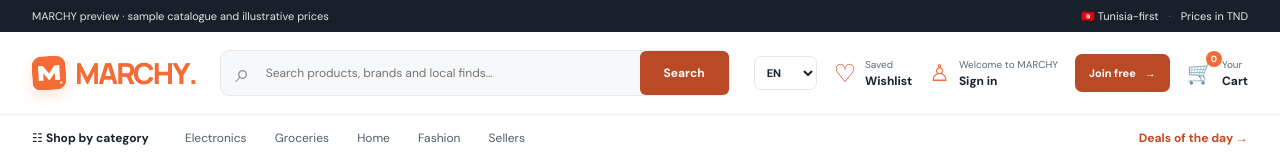
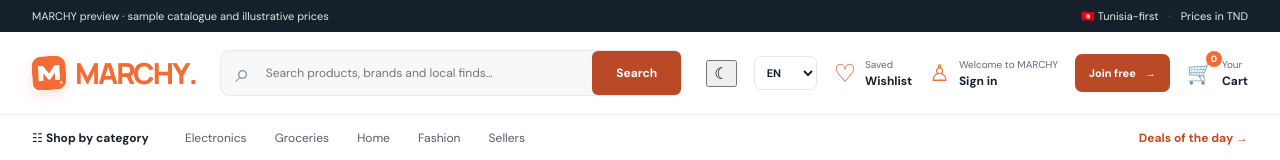
Before and after one commit to medkhalilghdamsi-dev/MARCHY, a React (Vite) app: page / in a window 1280 px wide. Shown: the top 160 px of the page. Built offline with nearby package versions, Linux system fonts and the light colour scheme.

Commit message:
Add accessible light and dark mode control

```diff
--- a/src/components/MarketplaceChrome.jsx
+++ b/src/components/MarketplaceChrome.jsx
@@ -5,7 +5,7 @@ import { sellerForProduct } from '../data/sellers'
 import { money, searchTextMatches } from '../utils/marketplace'
 import { translateTree } from '../i18n/translate'
 
-function Header({ cartCount, query, setQuery, language, setLanguage }) {
+function Header({ cartCount, query, setQuery, language, setLanguage, theme, setTheme }) {
   const [menuOpen, setMenuOpen] = useState(false)
   const [searchOpen, setSearchOpen] = useState(false)
   const [recentSearches, setRecentSearches] = useState(() => { try { return JSON.parse(localStorage.getItem('marchy-recent-searches') || '[]').filter(value => typeof value === 'string').slice(0, 5) } catch { return [] } })
@@ -61,7 +61,7 @@ function Header({ cartCount, query, setQuery, language, setLanguage }) {
           <button type="button" className="search-suggestion-close" onClick={()=>setSearchOpen(false)}>Close suggestions</button>
         </div>}
       </form>
-      <div className="header-actions"><label className="language-picker"><span className="sr-only">Language</span><select aria-label="Language" value={language} onChange={e=>setLanguage(e.target.value)}><option value="en">EN</option><option value="fr">FR</option><option value="ar">عربي</option></select></label><Link to="/wishlist" className="action-link wishlist-link"><span className="action-icon">♡</span><span><small>Saved</small><b>Wishlist</b></span></Link><Link to="/login" className="action-link header-signin"><span className="action-icon">♙</span><span><small>Welcome to MARCHY</small><b>Sign in</b></span></Link><Link to="/signup" className="header-join-link">Join free <span>→</span></Link><Link to="/cart" className="action-link cart-link"><span className="cart-icon">🛒<i aria-live="polite" aria-atomic="true">{cartCount}</i></span><span><small>Your</small><b>Cart</b></span></Link></div>
+      <div className="header-actions"><button type="button" className="theme-toggle" onClick={() => setTheme(theme === 'dark' ? 'light' : 'dark')} aria-label={theme === 'dark' ? 'Switch to light mode' : 'Switch to dark mode'} aria-pressed={theme === 'dark'} title={theme === 'dark' ? 'Switch to light mode' : 'Switch to dark mode'}><span aria-hidden="true">{theme === 'dark' ? '☀' : '☾'}</span></button><label className="language-picker"><span className="sr-only">Language</span><select aria-label="Language" value={language} onChange={e=>setLanguage(e.target.value)}><option value="en">EN</option><option value="fr">FR</option><option value="ar">عربي</option></select></label><Link to="/wishlist" className="action-link wishlist-link"><span className="action-icon">♡</span><span><small>Saved</small><b>Wishlist</b></span></Link><Link to="/login" className="action-link header-signin"><span className="action-icon">♙</span><span><small>Welcome to MARCHY</small><b>Sign in</b></span></Link><Link to="/signup" className="header-join-link">Join free <span>→</span></Link><Link to="/cart" className="action-link cart-link"><span className="cart-icon">🛒<i aria-live="polite" aria-atomic="true">{cartCount}</i></span><span><small>Your</small><b>Cart</b></span></Link></div>
     </div>
     <nav id="primary-navigation" aria-label="Primary navigation" className={`nav ${menuOpen ? 'nav-open' : ''}`}><div className="shell nav-inner" onClick={()=>setMenuOpen(false)}><Link to="/categories">☷ <b>Shop by category</b></Link>{categories.slice(1,5).map(c => <Link key={c} to={`/category/${c.toLowerCase()}`}>{c}</Link>)}<Link to="/sellers">Sellers</Link><Link className="nav-deal" to="/search?deal=true">Deals of the day <span>→</span></Link></div></nav>
     </header>
```
